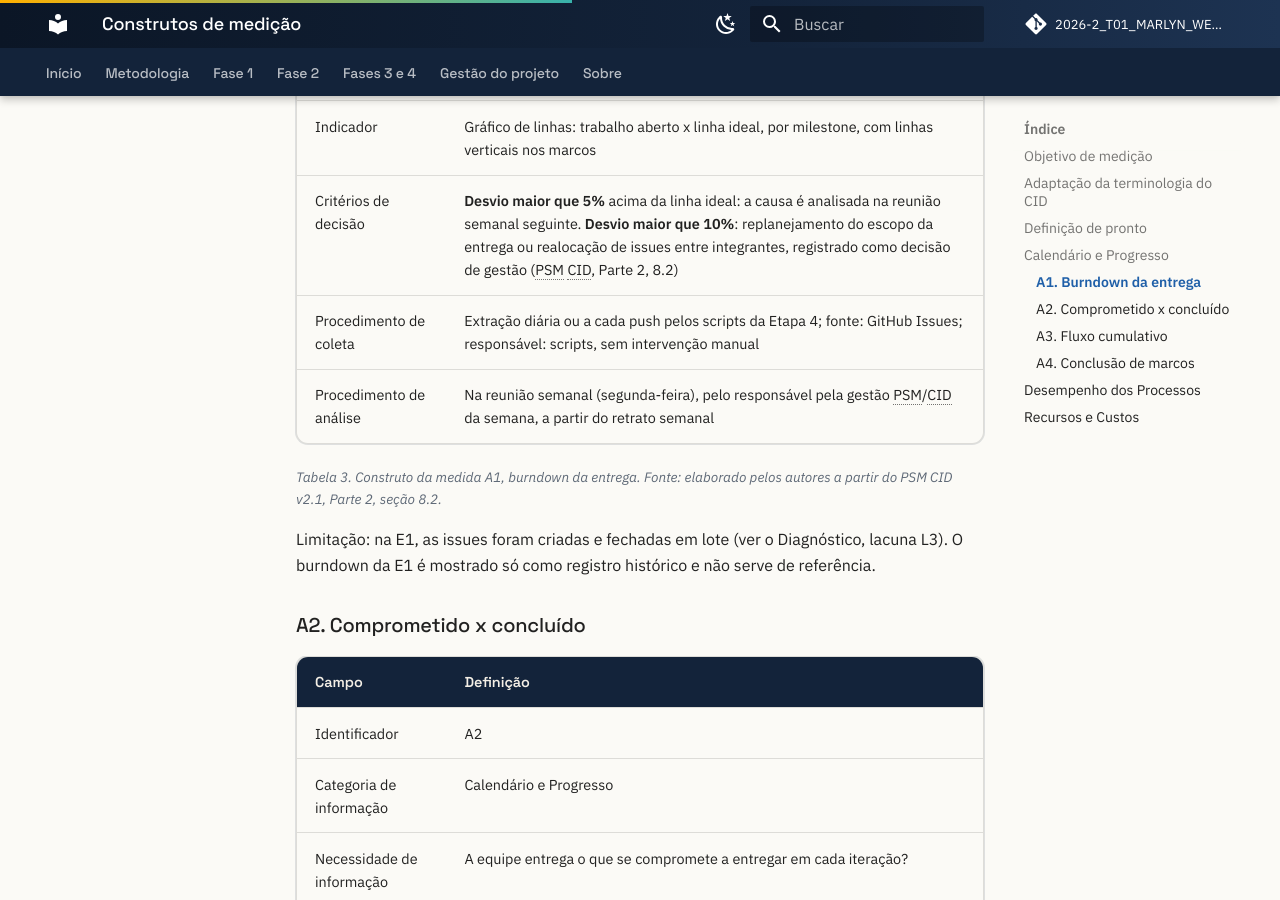
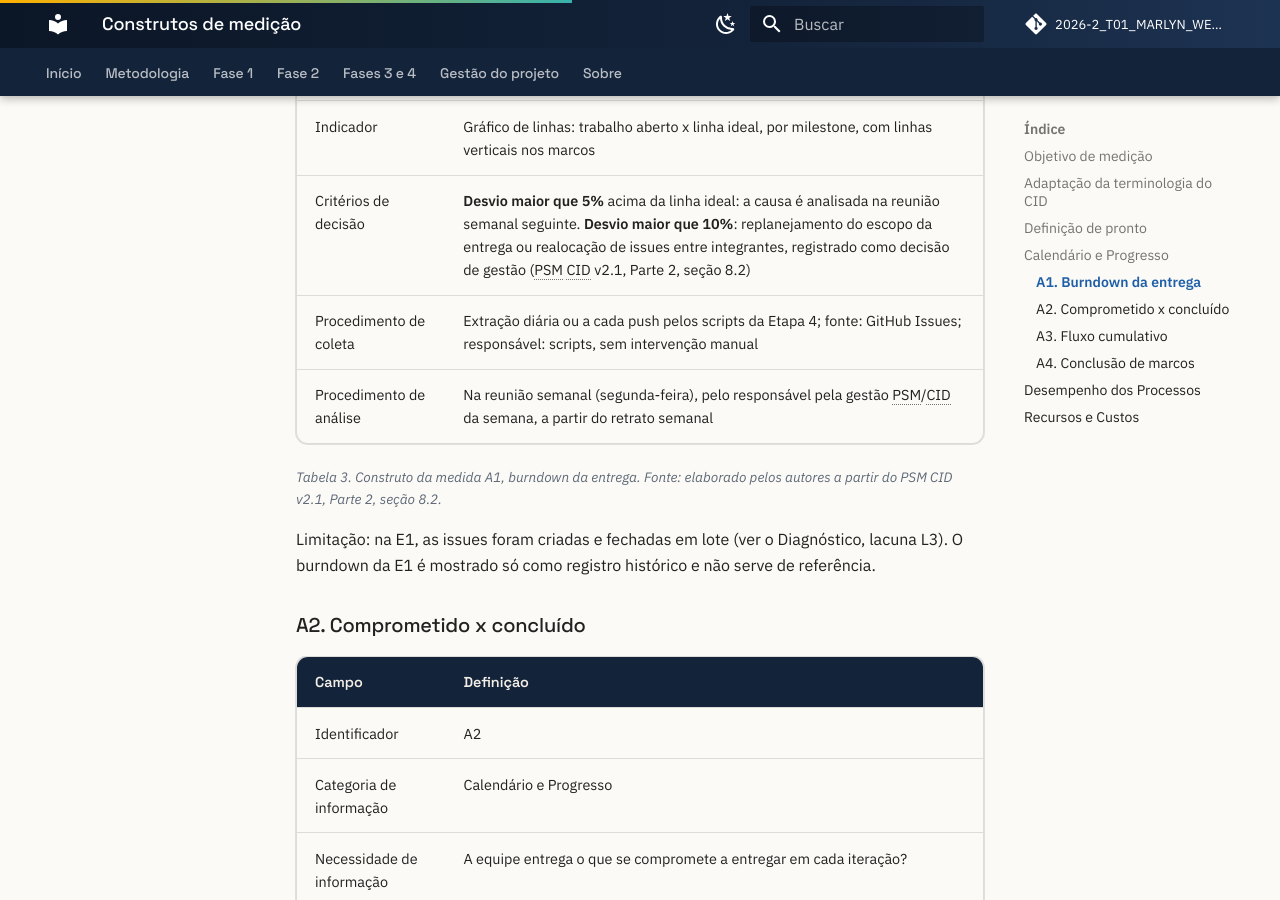
Before and after one commit to FCTE-Qualidade-de-Software-1/2026-2_T01_MARLYN_WESCOFF, an MkDocs documentation site: the page built from docs/metricas/02-construtos-de-medicao.md, in a window 1280 px wide and 900 px high, scrolled down 3806 px. Built offline with MkDocs 1.6.1 and Material for MkDocs 9.7.7, drawn with Linux system fonts in a browser that asks for light colours; comment, search, counter and statistics services are not loaded; some of the changed text lies outside the part shown.

Commit message:
Padroniza as citações do PSM CID v2.1 nos construtos A1 a A4

```diff
--- a/docs/metricas/02-construtos-de-medicao.md
+++ b/docs/metricas/02-construtos-de-medicao.md
@@ -69,7 +69,7 @@
 | Medida derivada | Trabalho aberto por dia e desvio percentual em relação à linha ideal |
 | Modelo de análise | Curva de trabalho aberto acima da linha ideal indica atraso; um degrau para cima indica escopo acrescentado ao milestone |
 | Indicador | Gráfico de linhas: trabalho aberto x linha ideal, por milestone, com linhas verticais nos marcos |
-| Critérios de decisão | **Desvio maior que 5%** acima da linha ideal: a causa é analisada na reunião semanal seguinte. **Desvio maior que 10%**: replanejamento do escopo da entrega ou realocação de issues entre integrantes, registrado como decisão de gestão (PSM CID, Parte 2, 8.2) |
+| Critérios de decisão | **Desvio maior que 5%** acima da linha ideal: a causa é analisada na reunião semanal seguinte. **Desvio maior que 10%**: replanejamento do escopo da entrega ou realocação de issues entre integrantes, registrado como decisão de gestão (PSM CID v2.1, Parte 2, seção 8.2) |
 | Procedimento de coleta | Extração diária ou a cada push pelos scripts da Etapa 4; fonte: GitHub Issues; responsável: scripts, sem intervenção manual |
 | Procedimento de análise | Na reunião semanal (segunda-feira), pelo responsável pela gestão PSM/CID da semana, a partir do retrato semanal |
 
@@ -96,7 +96,7 @@
 | Medida derivada | Percentual concluído por semana e acumulado |
 | Modelo de análise | Diferença persistente indica que a equipe se compromete com mais do que consegue fazer, ou que as issues são grandes demais para uma semana |
 | Indicador | Gráfico de colunas comprometido x concluído por semana, com a linha do percentual acumulado |
-| Critérios de decisão | **Diferença maior que 5%** numa semana: a causa é investigada na reunião seguinte. **Diferença maior que 10%**: ação corretiva (reduzir o compromisso da semana seguinte ou dividir as issues grandes), registrada como decisão de gestão (PSM CID, Parte 2, 8.3) |
+| Critérios de decisão | **Diferença maior que 5%** numa semana: a causa é investigada na reunião seguinte. **Diferença maior que 10%**: ação corretiva (reduzir o compromisso da semana seguinte ou dividir as issues grandes), registrada como decisão de gestão (PSM CID v2.1, Parte 2, seção 8.3) |
 | Procedimento de coleta | Retrato automático toda segunda-feira (`psm-coleta.yml`) e extração pelos scripts da Etapa 4 |
 | Procedimento de análise | Na reunião semanal, comparando a semana encerrada com o compromisso registrado no retrato anterior |
 
@@ -123,7 +123,7 @@
 | Medida derivada | WIP médio, throughput e tempo de ciclo aproximado |
 | Modelo de análise | Faixa que se alarga de forma sustentada indica fila naquele estado; faixa de Concluído que não sobe indica parada do fluxo |
 | Indicador | Diagrama de áreas empilhadas por estado ao longo do tempo, com linhas verticais nos marcos |
-| Critérios de decisão | **Variação maior que 10%** na largura ou na inclinação de uma faixa entre duas semanas: análise de causa-raiz na reunião seguinte. Faixa "Em Revisão" crescendo por duas semanas seguidas: revisores redistribuídos (PSM CID, Parte 2, 8.4) |
+| Critérios de decisão | **Variação maior que 10%** na largura ou na inclinação de uma faixa entre duas semanas: análise de causa-raiz na reunião seguinte. Faixa "Em Revisão" crescendo por duas semanas seguidas: revisores redistribuídos (PSM CID v2.1, Parte 2, seção 8.4) |
 | Procedimento de coleta | Extração pelos scripts da Etapa 4 a partir do board e de `issue_events.jsonl` |
 | Procedimento de análise | Na reunião semanal, junto com A1 e A2 |
 
@@ -150,7 +150,7 @@
 | Medida derivada | Desvio do marco, em dias (negativo: antes do prazo) |
 | Modelo de análise | Desvio positivo indica entrega atrasada; desvio próximo de zero em todos os marcos, com A1 concentrado no último dia, indica entrega de véspera |
 | Indicador | Tabela planejado x real por marco, com o desvio |
-| Critérios de decisão | **Qualquer desvio positivo** exige registro de decisão de gestão, com causa e ação para o marco seguinte (PSM CID, Parte 1, Tabela 5, linha 1) |
+| Critérios de decisão | **Qualquer desvio positivo** exige registro de decisão de gestão, com causa e ação para o marco seguinte (PSM CID v2.1, Parte 1, Tabela 5, linha 1) |
 | Procedimento de coleta | Extração pelos scripts da Etapa 4, a cada release |
 | Procedimento de análise | Na primeira reunião depois de cada marco |
 
```
